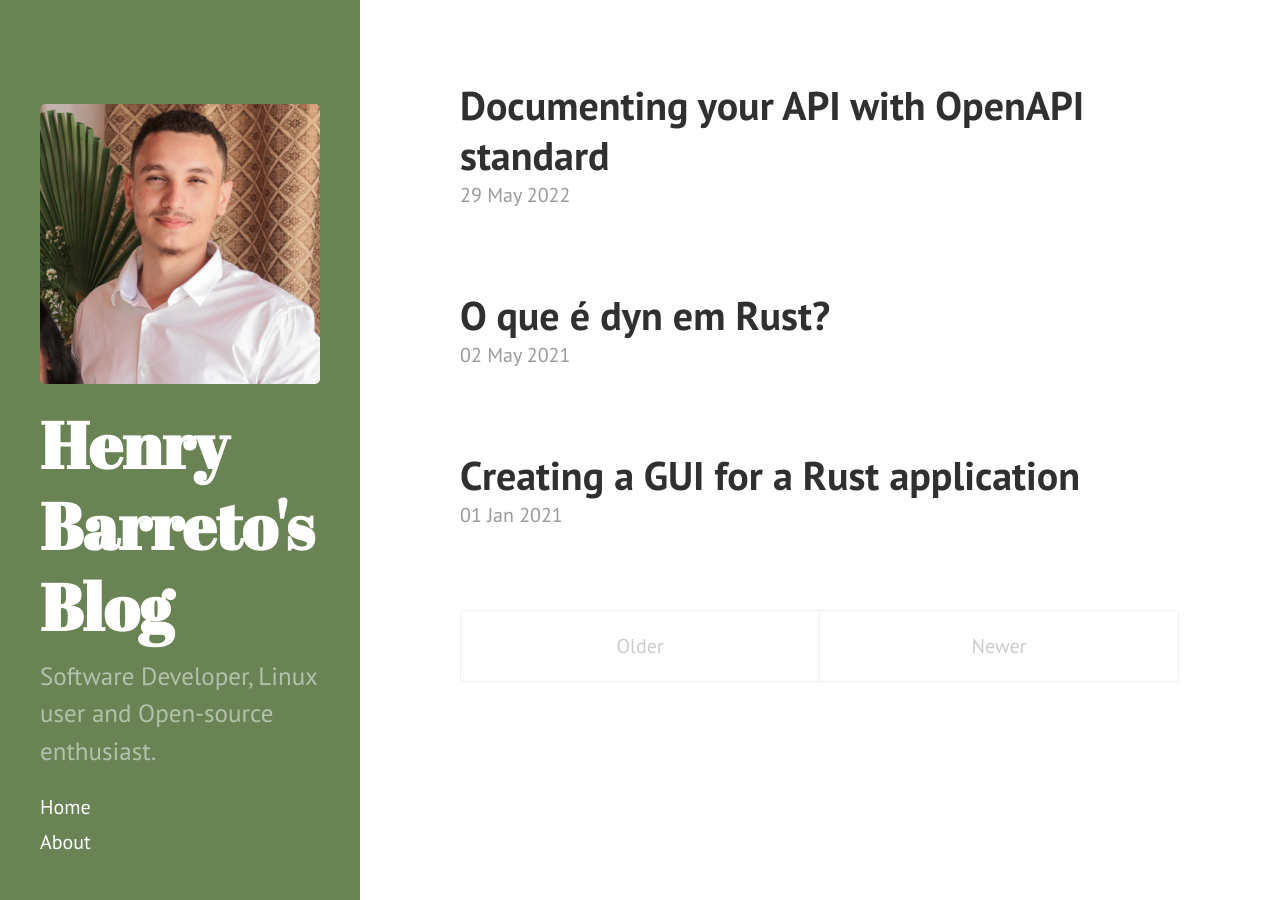
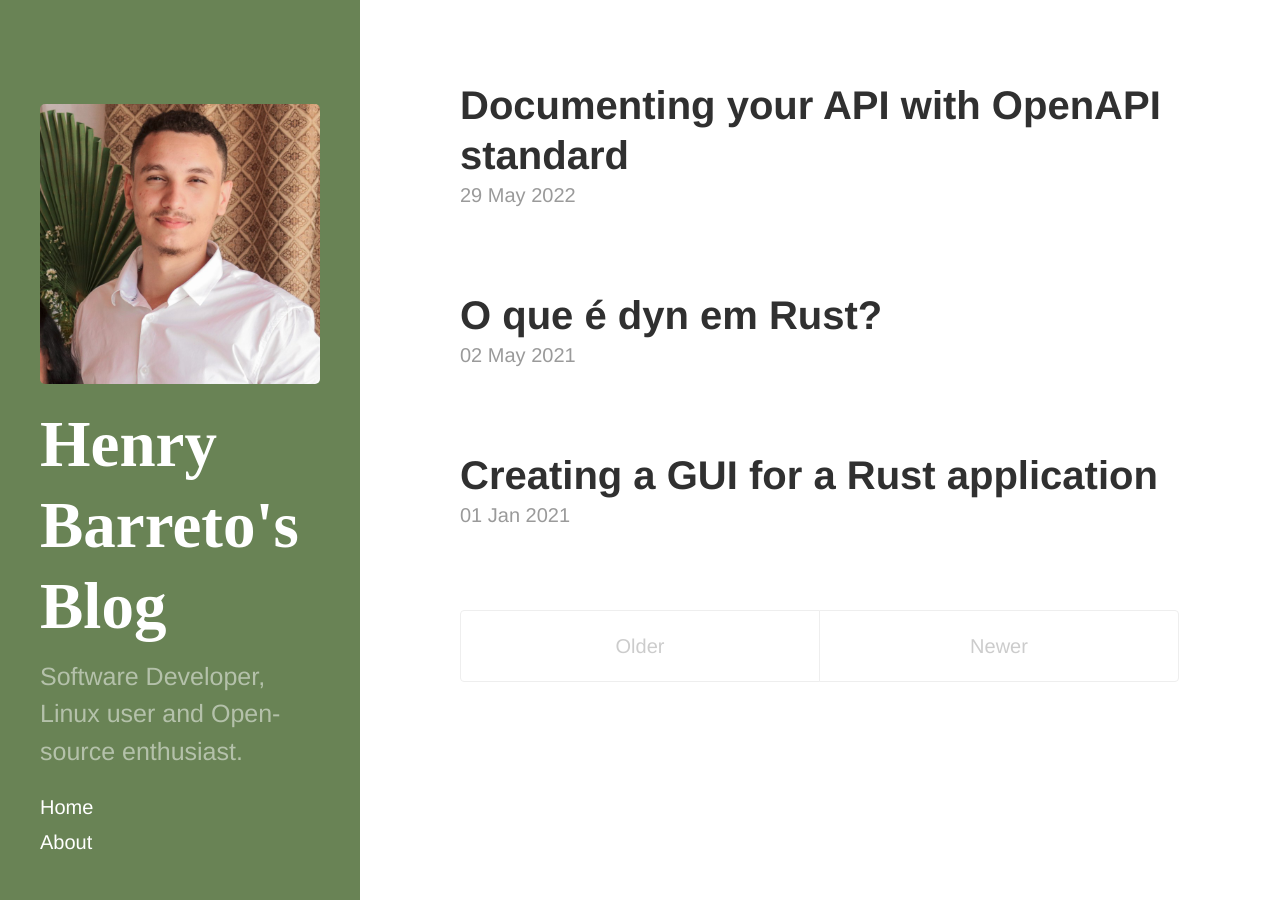
Before and after one commit to henrybarreto/henrybarreto.github.io, a Jekyll site: the page built from index.html, in a window 1280 px wide. Built offline with Jekyll 4.4.1, drawn with Linux system fonts in a browser that asks for light colours; some web fonts are replaced; the list of posts is cut into pages by our own code.

Commit message:
feature: use local font instead of query on google

```diff
--- a/_includes/head.html
+++ b/_includes/head.html
@@ -22,7 +22,7 @@
     <link rel="stylesheet" href="{{ site.url }}/public/css/syntax.css">
     <link rel="stylesheet" href="{{ site.url }}/public/css/hyde.css">
     <link rel="stylesheet" href="{{ site.url }}/public/css/custom.css">
-    <link rel="stylesheet" href="http://fonts.googleapis.com/css?family=PT+Sans:400,400italic,700|Abril+Fatface">
+    <link rel="stylesheet" href="{{ site.url }}/public/css/font.css">
 
     <!-- Icons -->
     <link rel="apple-touch-icon-precomposed" sizes="144x144"
--- /dev/null
+++ b/public/css/font.css
@@ -0,0 +1,114 @@
+/* https://fonts.googleapis.com/css?family=PT+Sans:400,400italic,700|Abril+Fatface */
+
+/* latin-ext */
+@font-face {
+  font-family: 'Abril Fatface';
+  font-style: normal;
+  font-weight: 400;
+  src: url(https://fonts.gstatic.com/s/abrilfatface/v23/zOL64pLDlL1D99S8g8PtiKchq-lmjdLh.woff2) format('woff2');
+  unicode-range: U+0100-02AF, U+0304, U+0308, U+0329, U+1E00-1E9F, U+1EF2-1EFF, U+2020, U+20A0-20AB, U+20AD-20C0, U+2113, U+2C60-2C7F, U+A720-A7FF;
+}
+/* latin */
+@font-face {
+  font-family: 'Abril Fatface';
+  font-style: normal;
+  font-weight: 400;
+  src: url(https://fonts.gstatic.com/s/abrilfatface/v23/zOL64pLDlL1D99S8g8PtiKchq-dmjQ.woff2) format('woff2');
+  unicode-range: U+0000-00FF, U+0131, U+0152-0153, U+02BB-02BC, U+02C6, U+02DA, U+02DC, U+0304, U+0308, U+0329, U+2000-206F, U+2074, U+20AC, U+2122, U+2191, U+2193, U+2212, U+2215, U+FEFF, U+FFFD;
+}
+/* cyrillic-ext */
+@font-face {
+  font-family: 'PT Sans';
+  font-style: italic;
+  font-weight: 400;
+  src: url(https://fonts.gstatic.com/s/ptsans/v17/jizYRExUiTo99u79D0e0ysmIEDQ.woff2) format('woff2');
+  unicode-range: U+0460-052F, U+1C80-1C88, U+20B4, U+2DE0-2DFF, U+A640-A69F, U+FE2E-FE2F;
+}
+/* cyrillic */
+@font-face {
+  font-family: 'PT Sans';
+  font-style: italic;
+  font-weight: 400;
+  src: url(https://fonts.gstatic.com/s/ptsans/v17/jizYRExUiTo99u79D0e0w8mIEDQ.woff2) format('woff2');
+  unicode-range: U+0301, U+0400-045F, U+0490-0491, U+04B0-04B1, U+2116;
+}
+/* latin-ext */
+@font-face {
+  font-family: 'PT Sans';
+  font-style: italic;
+  font-weight: 400;
+  src: url(https://fonts.gstatic.com/s/ptsans/v17/jizYRExUiTo99u79D0e0ycmIEDQ.woff2) format('woff2');
+  unicode-range: U+0100-02AF, U+0304, U+0308, U+0329, U+1E00-1E9F, U+1EF2-1EFF, U+2020, U+20A0-20AB, U+20AD-20C0, U+2113, U+2C60-2C7F, U+A720-A7FF;
+}
+/* latin */
+@font-face {
+  font-family: 'PT Sans';
+  font-style: italic;
+  font-weight: 400;
+  src: url(https://fonts.gstatic.com/s/ptsans/v17/jizYRExUiTo99u79D0e0x8mI.woff2) format('woff2');
+  unicode-range: U+0000-00FF, U+0131, U+0152-0153, U+02BB-02BC, U+02C6, U+02DA, U+02DC, U+0304, U+0308, U+0329, U+2000-206F, U+2074, U+20AC, U+2122, U+2191, U+2193, U+2212, U+2215, U+FEFF, U+FFFD;
+}
+/* cyrillic-ext */
+@font-face {
+  font-family: 'PT Sans';
+  font-style: normal;
+  font-weight: 400;
+  src: url(https://fonts.gstatic.com/s/ptsans/v17/jizaRExUiTo99u79D0-ExdGM.woff2) format('woff2');
+  unicode-range: U+0460-052F, U+1C80-1C88, U+20B4, U+2DE0-2DFF, U+A640-A69F, U+FE2E-FE2F;
+}
+/* cyrillic */
+@font-face {
+  font-family: 'PT Sans';
+  font-style: normal;
+  font-weight: 400;
+  src: url(https://fonts.gstatic.com/s/ptsans/v17/jizaRExUiTo99u79D0aExdGM.woff2) format('woff2');
+  unicode-range: U+0301, U+0400-045F, U+0490-0491, U+04B0-04B1, U+2116;
+}
+/* latin-ext */
+@font-face {
+  font-family: 'PT Sans';
+  font-style: normal;
+  font-weight: 400;
+  src: url(https://fonts.gstatic.com/s/ptsans/v17/jizaRExUiTo99u79D0yExdGM.woff2) format('woff2');
+  unicode-range: U+0100-02AF, U+0304, U+0308, U+0329, U+1E00-1E9F, U+1EF2-1EFF, U+2020, U+20A0-20AB, U+20AD-20C0, U+2113, U+2C60-2C7F, U+A720-A7FF;
+}
+/* latin */
+@font-face {
+  font-family: 'PT Sans';
+  font-style: normal;
+  font-weight: 400;
+  src: url(https://fonts.gstatic.com/s/ptsans/v17/jizaRExUiTo99u79D0KExQ.woff2) format('woff2');
+  unicode-range: U+0000-00FF, U+0131, U+0152-0153, U+02BB-02BC, U+02C6, U+02DA, U+02DC, U+0304, U+0308, U+0329, U+2000-206F, U+2074, U+20AC, U+2122, U+2191, U+2193, U+2212, U+2215, U+FEFF, U+FFFD;
+}
+/* cyrillic-ext */
+@font-face {
+  font-family: 'PT Sans';
+  font-style: normal;
+  font-weight: 700;
+  src: url(https://fonts.gstatic.com/s/ptsans/v17/jizfRExUiTo99u79B_mh0OOtLQ0Z.woff2) format('woff2');
+  unicode-range: U+0460-052F, U+1C80-1C88, U+20B4, U+2DE0-2DFF, U+A640-A69F, U+FE2E-FE2F;
+}
+/* cyrillic */
+@font-face {
+  font-family: 'PT Sans';
+  font-style: normal;
+  font-weight: 700;
+  src: url(https://fonts.gstatic.com/s/ptsans/v17/jizfRExUiTo99u79B_mh0OqtLQ0Z.woff2) format('woff2');
+  unicode-range: U+0301, U+0400-045F, U+0490-0491, U+04B0-04B1, U+2116;
+}
+/* latin-ext */
+@font-face {
+  font-family: 'PT Sans';
+  font-style: normal;
+  font-weight: 700;
+  src: url(https://fonts.gstatic.com/s/ptsans/v17/jizfRExUiTo99u79B_mh0OCtLQ0Z.woff2) format('woff2');
+  unicode-range: U+0100-02AF, U+0304, U+0308, U+0329, U+1E00-1E9F, U+1EF2-1EFF, U+2020, U+20A0-20AB, U+20AD-20C0, U+2113, U+2C60-2C7F, U+A720-A7FF;
+}
+/* latin */
+@font-face {
+  font-family: 'PT Sans';
+  font-style: normal;
+  font-weight: 700;
+  src: url(https://fonts.gstatic.com/s/ptsans/v17/jizfRExUiTo99u79B_mh0O6tLQ.woff2) format('woff2');
+  unicode-range: U+0000-00FF, U+0131, U+0152-0153, U+02BB-02BC, U+02C6, U+02DA, U+02DC, U+0304, U+0308, U+0329, U+2000-206F, U+2074, U+20AC, U+2122, U+2191, U+2193, U+2212, U+2215, U+FEFF, U+FFFD;
+}
```
Also changed, not shown: 1 other file.
